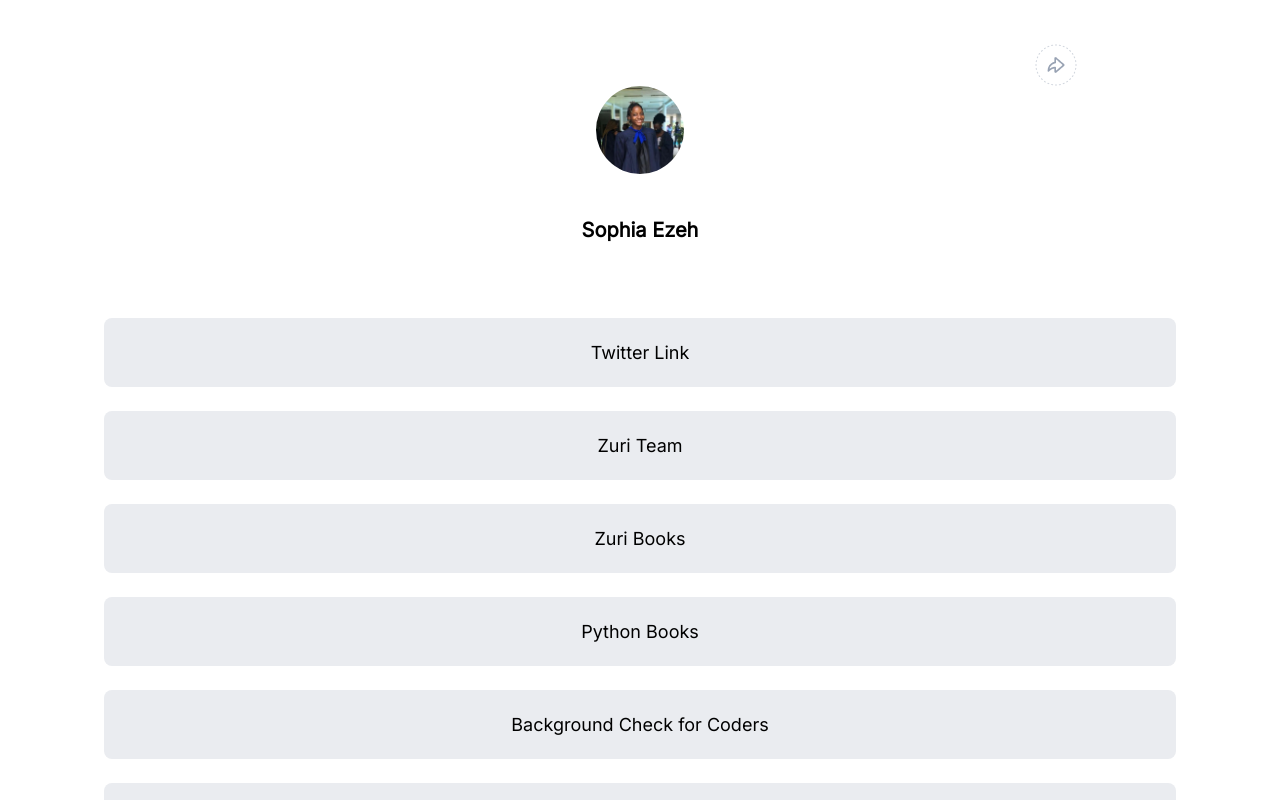
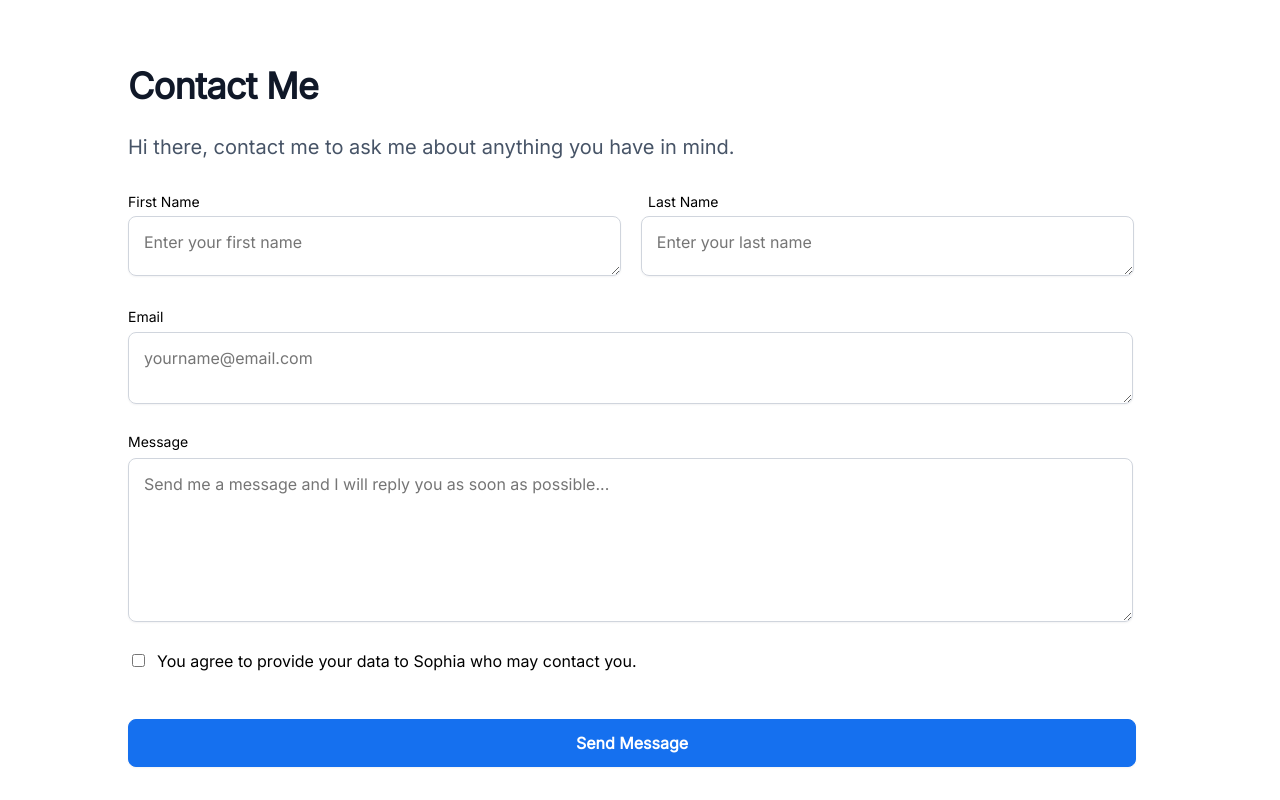
Before and after one commit to Solexi/hng9Frontend_1, a React (Create React App) app: page /contact in a window 1280 px wide. Shown: the top 800 px of the page. Built offline with nearby package versions, Linux system fonts and the light colour scheme.

Commit message:
feat: Added contact page

```diff
--- a/package.json
+++ b/package.json
@@ -8,6 +8,7 @@
     "@testing-library/user-event": "^13.5.0",
     "react": "^18.2.0",
     "react-dom": "^18.2.0",
+    "react-router-dom": "^6.4.3",
     "react-scripts": "5.0.1",
     "web-vitals": "^2.1.4"
   },
--- a/src/App.css
+++ b/src/App.css
@@ -1,5 +1,4 @@
 @import url('https://fonts.googleapis.com/css2?family=Inter&display=swap');
 .App{
-  text-align: center;
   font-family: 'Inter', sans-serif;
 }
--- a/src/App.js
+++ b/src/App.js
@@ -1,11 +1,18 @@
 import Footer from './components/Footer';
 import LinktreePage from './components/linkreePage';
+import {BrowserRouter, Routes, Route} from "react-router-dom";
+import Contact from './components/Contact';
 import './App.css';
 
 function App() {
   return (
     <>
-       <LinktreePage/>
+      <BrowserRouter>
+        <Routes>
+        <Route path = "/" element = {<LinktreePage/>} />
+          <Route path = "/contact" element = {<Contact/>} />
+        </Routes>
+      </BrowserRouter>
 
        <footer>
         <Footer/>
--- a/src/components/Contact/index.css
+++ b/src/components/Contact/index.css
@@ -0,0 +1,180 @@
+@import url('https://fonts.googleapis.com/css2?family=Inter&display=swap');
+*{
+    font-family: 'Inter', sans-serif;
+    -ms-overflow-style: none;
+}
+::-webkit-scrollbar {
+    display: none;
+}
+.App{
+    text-align: left;
+    margin-left: auto;
+    margin-top: 4rem;
+    width: 90%;
+  }
+.contact-me{
+    font-weight: 600;
+    font-size: 36px;
+    line-height: 44px;
+    letter-spacing: -0.02em;
+    color: #101828;
+    width: 448px;
+    height: 44px;
+}
+.contactSub{
+    font-weight: 400;
+    font-size: 20px;
+    color: #475467;
+    height: 30px;
+}
+.form{
+    display: flex;
+    flex-direction: column;
+}
+.name{
+    margin: 25px auto;
+    display: flex;
+    width: 100%;
+    height: 40px;
+}
+.Email{
+    width: 100%;
+    margin: 25px auto;
+}
+.message{
+    width: 100%;
+    margin: 25px auto;
+}
+.labels{
+    font-weight: 500;
+    font-size: 14px;
+    line-height: 20px;
+}
+label[for="first_name"]{
+    position: absolute;
+    top: 12rem;
+}
+label[for="last_name"]{
+    position: absolute;
+    top: 12rem;
+    margin-left: 32.5rem;
+}
+label[for="message"]{
+    position: absolute;
+    top: 27rem;
+}
+textarea[type="text"]{
+    width: 40%;
+    margin: 0 20px 0 0;
+    padding: 15px;
+    height: 28px;
+    border: 1px solid #D0D5DD;
+    background: transparent;
+    font-weight: 400;
+    font-size: 16px;
+    color: #434753;
+    outline-color: #FFD6BA;
+    border-radius: 8px;
+    box-shadow: 0px 1px 2px rgba(16, 24, 40, 0.05);
+}
+
+textarea[type = "email"]{
+    width: 84.5%;
+    margin: 5px 0 0px 0;
+    padding: 15px;
+    border: 1px solid #D0D5DD;
+    background: transparent;
+    font-weight: 400;
+    font-size: 16px;
+    color: #434753;
+    outline-color: #FFD6BA;
+    border-radius: 8px;
+    box-shadow: 0px 1px 2px rgba(16, 24, 40, 0.05);
+}
+#message{
+    height: 132px;
+    width: 84.5%;
+}
+input[type="checkbox"]{
+	cursor: pointer;
+    margin-right: 12px;
+    background: #FFFFFF;
+    border: 1px solid #D0D5DD;
+    border-radius: 6px;
+}
+.submitBtn{
+    display: flex;
+    flex-direction: row;
+    justify-content: center;
+    align-items: center;
+    margin-top: 32px;
+    width: 87.5%;
+    height: 48px;
+    background: #1570EF;
+    border: 1px solid #1570EF;
+    box-shadow: 0px 1px 2px rgba(16, 24, 40, 0.05);
+    border-radius: 8px;
+    color: #FFFFFF;
+    font-weight: 600;
+    font-size: 16px;
+    line-height: 24px;
+    cursor: pointer;
+}
+
+@media  (min-width: 655px) and (max-width: 800px){
+    label[for="last_name"]{
+        position: absolute;
+        top: 12rem;
+        margin-left: 19.5rem;
+    }
+
+}
+@media  (min-width: 555px) and (max-width: 655px){
+    label[for="last_name"]{
+        position: absolute;
+        top: 12rem;
+        margin-left: 17.5rem;
+    }
+
+}
+@media  (min-width: 500px) and (max-width: 555px){
+    label[for="last_name"]{
+        position: absolute;
+        top: 12rem;
+        margin-left: 15.5rem;
+    }
+
+}
+@media screen and (max-width: 700px){
+    label[for="last_name"]{
+        position: absolute;
+        top: 12rem;
+        margin-left: 13.5rem;
+    }
+    .name{
+        display: flex;
+        flex-direction: column;
+        gap: 2.5rem;
+        width: 100%;
+
+    }
+    label[for="last_name"]{
+        position: absolute;
+        top: 16.5rem;
+        margin-left: 0rem;
+    }
+    .Email{
+        width: 100%;
+        margin: 50px auto;
+    }
+    textarea[type="text"]{
+        width: 84.5%;
+    }
+    .submitBtn{
+        width: 95%;
+    }
+    label[for="message"]{
+        position: absolute;
+        top: 30rem;
+    }
+}
--- a/src/components/Contact/index.js
+++ b/src/components/Contact/index.js
@@ -0,0 +1,48 @@
+import './index.css';
+// import Footer from '../Footer';
+
+const Contact = () => {
+    return (
+        <div className='App'>
+            <header className = "contactHeader">
+                <h1 className='contact-me'> Contact Me </h1>
+                <h4 className='contactSub'> Hi there, contact me to ask me about anything you have in mind. </h4>
+                <form className='form'>
+                    <div className='name'>
+                        <label className="labels" htmlFor='first_name'>First Name</label>
+                            <textarea
+                                id="first_name"
+                                type="text"
+                                placeholder='Enter your first name'
+                                tabIndex={1}
+                                required />
+                        <label className="labels" htmlFor='last_name'> Last Name</label>
+                            <textarea
+                                id="last_name"
+                                type="text"
+                                placeholder='Enter your last name'
+                                tabIndex={2}
+                                required />
+                    </div>
+                    <div className='Email'>
+                        <label className = "labels" htmlFor='email'> Email </label><br/>
+                        <textarea id="email" type="email" placeholder='yourname@email.com' required/>
+                    </div>
+                    <div className='message'>
+                        <label className = "labels" htmlFor='message'> Message </label>
+                        <textarea id="message" type="text" placeholder='Send me a message and I will reply you as soon as possible...' required/>
+                    </div>
+                    <label>
+                        <input type="checkbox" />
+                        You agree to provide your data to Sophia who may contact you.
+                    </label>
+                    <p>
+                        <button id="btn__submit" className="submitBtn" type = "submit"> Send Message</button>
+                    </p>
+                </form>
+            </header>
+        </div>
+    )
+}
+
+export default Contact;
--- a/src/components/linkreePage/index.css
+++ b/src/components/linkreePage/index.css
@@ -1,4 +1,4 @@
-.App{
+.Apps{
     text-align: center;
     font-family: 'Inter', sans-serif;
   }
--- a/src/components/linkreePage/index.js
+++ b/src/components/linkreePage/index.js
@@ -6,7 +6,7 @@
 
 const LinktreePage = () => {
     return (
-        <div className="App">
+        <div className="Apps">
             <header className="App-header">
                 <img src={share_button} alt="share_button" className="shareBtn" />
                 <img src={profile} id="profile_img" className="profile" alt="profile" />
@@ -30,6 +30,9 @@
                 <a id="book_design" className="ZuriBtn" href="https://books.zuri.team/design-rules"> Design Books
                     <p className="subtext"> Zuri offers the best book design for FREE! Get started today</p>
                 </a>
+                <a id = "contact" className='ZuriBtn' href = "/contact">
+                    Contact Us
+                </a>
                 <div className="socials">
                     <img src={slack} alt="" />
                     <img src={github} alt="" />
```
Also changed, not shown: 2 other files (tests, documents, lock files or other folders).
